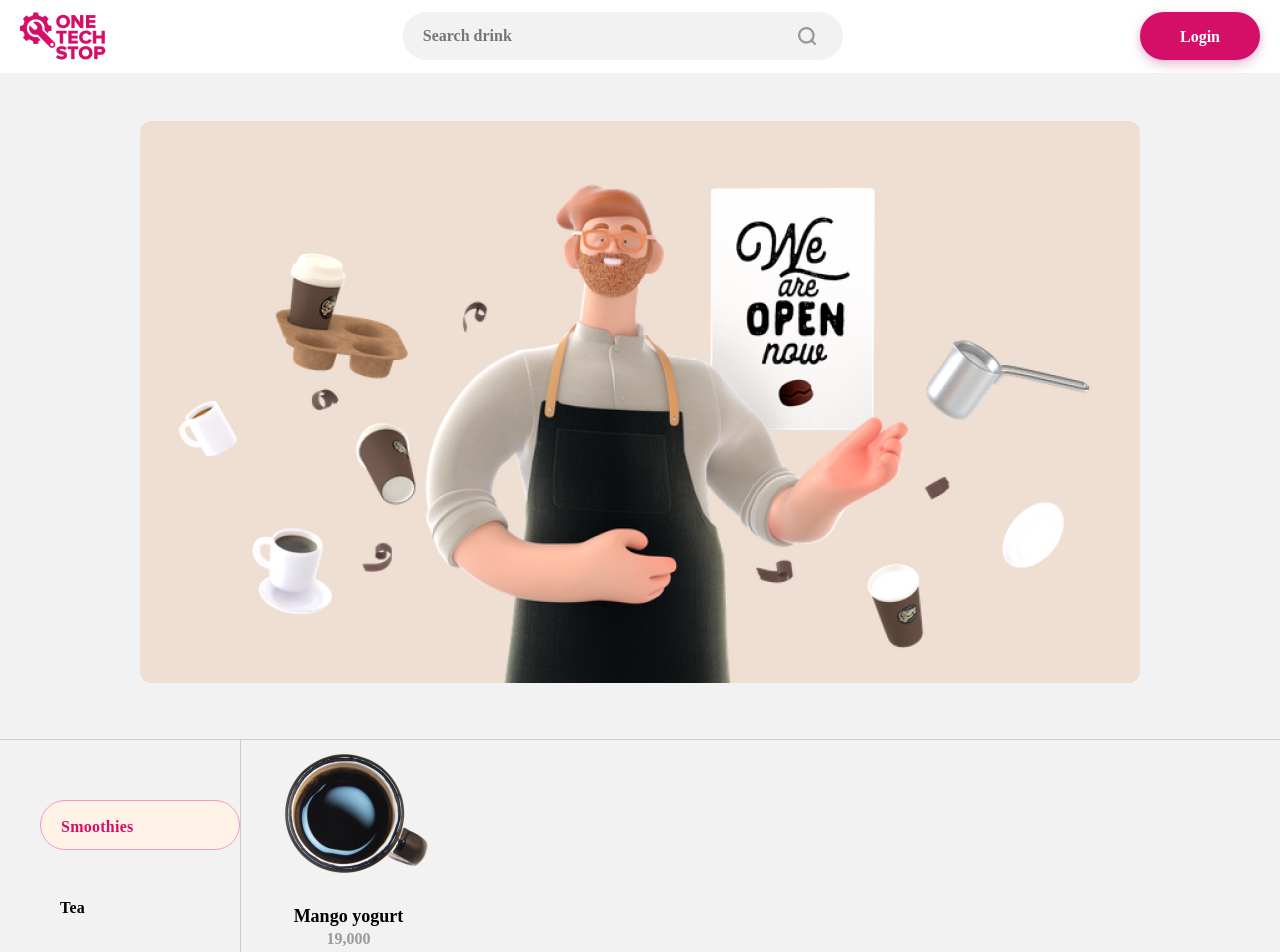
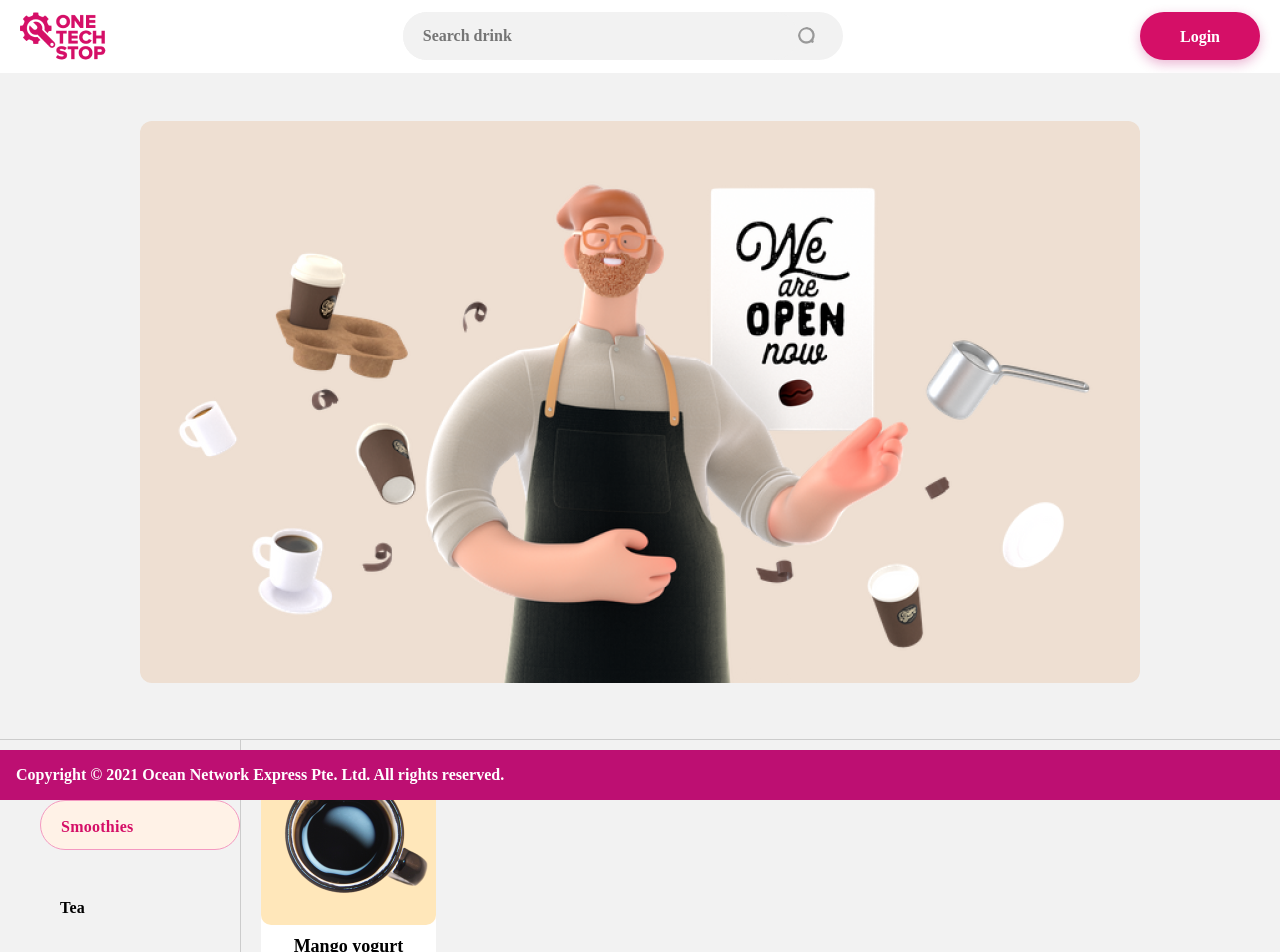
Before and after one commit to phuocthinh19092000/the-coffee-app-fe, a React (Create React App) app: page / in a window 1280 px wide. Shown: the top 952 px of the page. Built offline with nearby package versions, Linux system fonts and the light colour scheme.

Commit message:
feat: change ui for marking ux

```diff
--- a/src/components/DrinkItem/DrinkItem.scss
+++ b/src/components/DrinkItem/DrinkItem.scss
@@ -3,12 +3,25 @@
   display: inline-block;
   text-align: center;
   cursor: pointer;
+  background-color: white;
+  margin: 20px;
+  border-radius: 10px;
+  border: 0px;
+  border-color: tomato;
+  border-style: solid;
+  transition: 200ms;
+  max-width: 200px;
 
+  &__image {
+    background-color: $orange;
+    border-radius: 10px;
+  }
   &__name {
     font-style: normal;
     font-weight: bold;
     font-size: 18px;
     line-height: 23px;
+    margin-top: 10px;
   }
 
   &__price {
@@ -22,4 +35,5 @@
 
 img {
   object-fit: cover;
+  border-radius: 10px;
 }
--- a/src/components/DrinkItem/DrinkItem.tsx
+++ b/src/components/DrinkItem/DrinkItem.tsx
@@ -19,7 +19,9 @@ function DrinkItem(props: Props) {
   };
   return (
     <div className="drink-item" onClick={props.onClick}>
-      <img src={props.item.image} alt={props.item.name} />
+      <div className="drink-item__image">
+        <img src={props.item.image} alt={props.item.name} />
+      </div>
       <div>
         <p className="drink-item__name">{props.item.name}</p>
         <p className="drink-item__price">{moneyFormat(props.item.price)}</p>
--- /dev/null
+++ b/src/components/Footer/Footer.scss
@@ -0,0 +1,13 @@
+@import '../../share/assets/scss/variables.scss';
+
+.footer {
+  margin-top: 1rem;
+  padding: 1rem;
+  background-color: $pink;
+  width: 100%;
+  color: $white-color;
+  position: fixed;
+  left: 0;
+  bottom: 0;
+  right: 0;
+}
--- /dev/null
+++ b/src/components/Footer/Footer.tsx
@@ -0,0 +1,14 @@
+import './Footer.scss';
+import FacebookIcon from '../../share/assets/vector/VectorFacebook.svg';
+import InstaIcon from '../../share/assets/vector/VectorInsta.svg';
+import LinkedinIcon from '../../share/assets/vector/VectorLinkedin.svg';
+import Icon from '../Icon/Icon';
+const Footer = () => {
+  return (
+    <div className="footer">
+      <p>Copyright © 2021 Ocean Network Express Pte. Ltd. All rights reserved.</p>
+    </div>
+  );
+};
+
+export default Footer;
--- a/src/components/WrapperPage/WrapperPage.tsx
+++ b/src/components/WrapperPage/WrapperPage.tsx
@@ -2,6 +2,7 @@ import { useState, useRef, useEffect } from 'react';
 import Header from '../Header/Header';
 import Login from '../../pages/Login/Login';
 import PopUpLogOut from '../PopUpLogOut/PopUpLogOut';
+import Footer from '../Footer/Footer';
 const WrapperPage = () => {
   const [isShowLogin, setIsShowLogin] = useState(false);
 
@@ -54,12 +55,13 @@ const WrapperPage = () => {
       </div>
 
       <Header
-        className={user ? "header header--grey" : "header" }
+        className={user ? 'header header--grey' : 'header'}
         onClick={showLogin}
         isLoggedIn={Boolean(user)}
         userName={user?.username}
         onClickShowLogOut={showPopUpLogoutHandler}
       />
+      <Footer />
     </>
   );
 };
--- a/src/index.scss
+++ b/src/index.scss
@@ -21,3 +21,14 @@ body {
 code {
   font-family: source-code-pro, Menlo, Monaco, Consolas, 'Courier New', monospace;
 }
+
+html,
+body,
+#root {
+  height: 100%;
+}
+
+#root {
+  display: flex;
+  flex-direction: column;
+}
--- a/src/pages/HomePage/HomePage.tsx
+++ b/src/pages/HomePage/HomePage.tsx
@@ -26,13 +26,13 @@ const HomePage = () => {
       <WrapperPage />
       <Background />
       <Product />
-      <button
+      {/* <button
         onClick={() => {
           toastRef.current.show();
         }}
       >
         Show Toast Notication
-      </button>
+      </button> */}
     </>
   );
 };
--- a/src/share/assets/scss/variables.scss
+++ b/src/share/assets/scss/variables.scss
@@ -11,8 +11,12 @@ $grey-4-color: #f2f2f2;
 $grey: #999999;
 $black: #333333;
 $border-color: #cccccc;
-$green: #499E3B;
-$customer-error: #E51616;
+$green: #499e3b;
+$customer-error: #e51616;
+$pink: #bd0f72;
+$box-shadow: #000000;
+$yellow: #ffc107;
+$orange: #ffe7ba;
 @mixin background-blur {
   background: rgba(51, 51, 51, 0.3);
   backdrop-filter: blur(5px);
```
Also changed, not shown: 1 other file (tests, documents, lock files or other folders).
